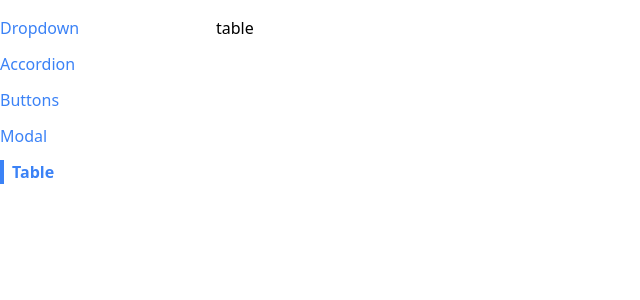
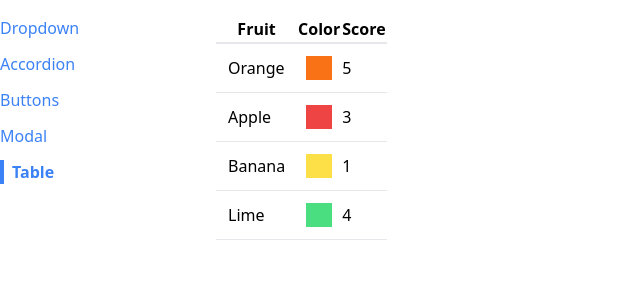
Before and after one commit to khale913/components, a React (Create React App) app: page /table in a window 1280 px wide. Shown: the top 300 px of the page, without its empty margins (0-640 px from the left). Built offline with nearby package versions, Linux system fonts and the light colour scheme.

Commit message:
rendered table with data

```diff
--- a/src/components/Table.js
+++ b/src/components/Table.js
@@ -1,7 +1,31 @@
+import { render } from "@testing-library/react";
 import React from "react";
 
-function Table() {
-  return <div>table</div>;
+function Table({ data }) {
+  const renderedRows = data.map((fruit) => {
+    return (
+      <tr className="border-b" key={fruit.name}>
+        <td className="p-3">{fruit.name}</td>
+        <td>
+          <div className={`p-3 m-2 ${fruit.color}`}></div>
+        </td>
+        <td>{fruit.score}</td>
+      </tr>
+    );
+  });
+
+  return (
+    <table className="table-auto border-spacing-2">
+      <thead>
+        <tr className="border-b-2">
+          <th>Fruit</th>
+          <th>Color</th>
+          <th>Score</th>
+        </tr>
+      </thead>
+      <tbody>{renderedRows}</tbody>
+    </table>
+  );
 }
 
 export default Table;
--- a/src/pages/TablePage.js
+++ b/src/pages/TablePage.js
@@ -1,9 +1,15 @@
 import React from "react";
 import Table from "../components/Table";
 function TablePage() {
+  const data = [
+    { name: "Orange", color: "bg-orange-500", score: 5 },
+    { name: "Apple", color: "bg-red-500", score: 3 },
+    { name: "Banana", color: "bg-yellow-300", score: 1 },
+    { name: "Lime", color: "bg-green-400", score: 4 },
+  ];
   return (
     <div>
-      <Table></Table>
+      <Table data={data}></Table>
     </div>
   );
 }
```
